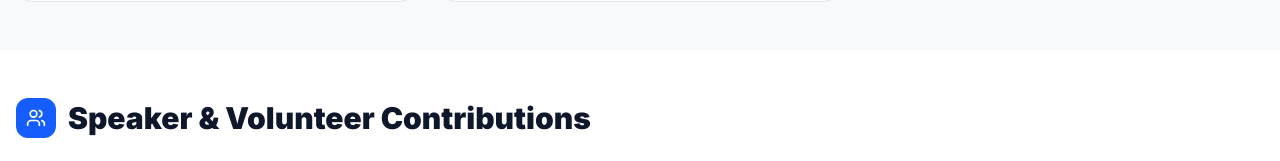
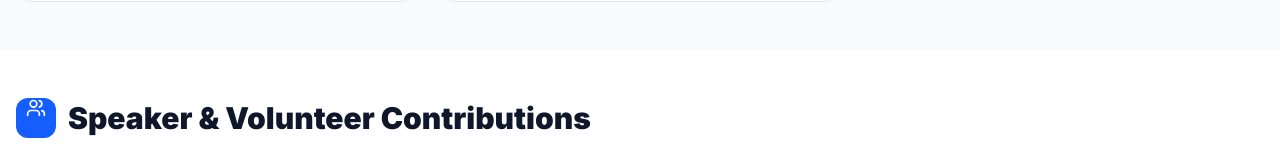
Before and after one commit to Surya-Anirudh/vijay-bandaru-website, a React (Vite) app: page /achievements in a window 1280 px wide. Shown: the part 2722-2883 px from the top of the page. Built offline with nearby package versions, Linux system fonts and the light colour scheme.

Commit message:
Fix typo in className for flex container

```diff
--- a/src/pages/Achievements.tsx
+++ b/src/pages/Achievements.tsx
@@ -169,7 +169,7 @@ export default function Achievements() {
         <div className="max-w-7xl mx-auto">
           <motion.div initial={{ opacity: 0, x: -50 }} whileInView={{ opacity: 1, x: 0 }} viewport={{ once: true }}
             className="flex items-center gap-3 mb-6">
-            <div className="w-10 h-10 rounded-xl bg-blue-600 flex items-center justify-center">
+            <div className="w-10 h-10 rounded-xl bg-blue-600 flex items center justify-center">
               <Users size={20} className="text-white" />
             </div>
             <h2 className="text-3xl font-black text-slate-900">Speaker & Volunteer Contributions</h2>
```
